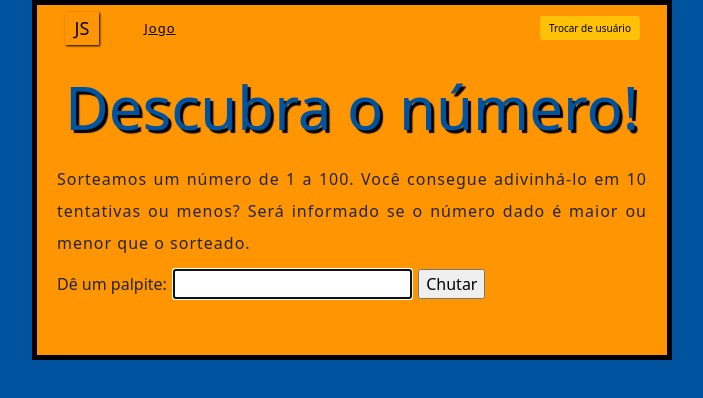
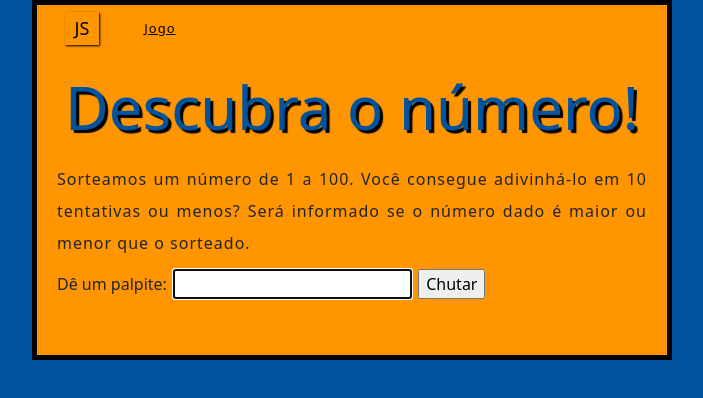
Before and after one commit to RenanGAS/JavaScript, a plain HTML site: page gnGame.html in a window 1280 px wide. Shown: the whole page, without its empty margins (288-991 px from the left). Drawn offline with nearby package versions, Linux system fonts and the light colour scheme.

Commit message:
Removing 'Trocar de usuário' from gnGame

```diff
--- a/gnGame.html
+++ b/gnGame.html
@@ -40,9 +40,6 @@
                         aria-current="page" href="gnGame.html">Jogo</a>
                 </li>
             </ul>
-            <div class="my-2 my-lg-0">
-                <button class="btn btn-warning my-2 my-sm-0" type="submit">Trocar de usuário</button>
-            </div>
         </div>
     </nav>
 
```
